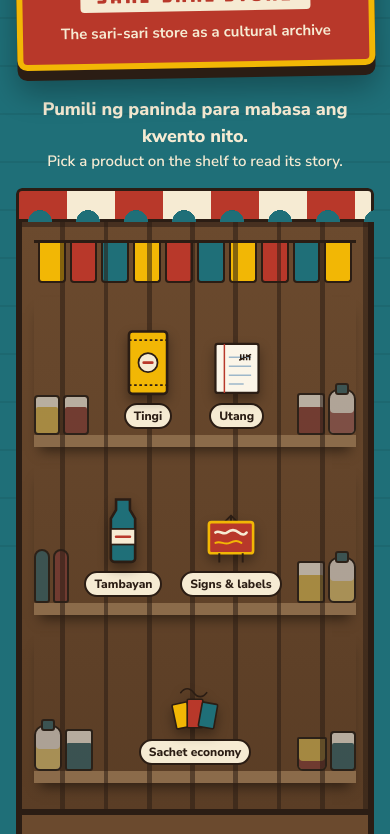
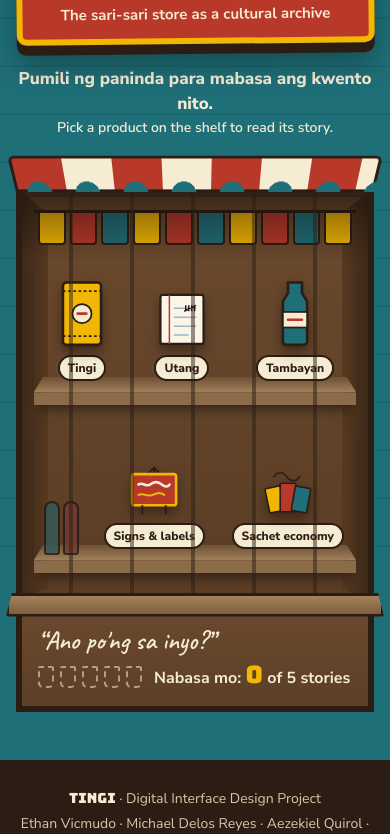
Before and after one commit to delosreyesmichaeljeffrey-stack/interface-project, a plain HTML site: page index.html in a window 390 px wide. Shown: the part 251-1085 px from the top of the page. Drawn offline with Linux system fonts and the light colour scheme.

Commit message:
Rework homepage layout and add perspective to the storefront
- The sign is now a wide signboard bolted above the awning, so the whole storefront reads as one shop front and the shelves start higher
- Products regrouped onto two shelves; all five are visible on the first screen on laptops, tablets and most phones
- Perspective: the awning tilts out toward the viewer, the window has side walls angling back and shade under the awning, each shelf shows its top surface narrowing toward the back wall, and the counter top overhangs the frame
- The rehas grill sits in front of the goods and casts soft shadows on them; on desktop it drifts slightly against the shelves as the pointer moves (off with reduced motion)
- Cardboard sign moved so it no longer covers a product; fewer grill bars and stock on phones so labels stay readable

```diff
--- a/assets/css/style.css
+++ b/assets/css/style.css
@@ -111,61 +111,76 @@ body::before {
 .storefront {
   max-width: 1040px;
   margin: 0 auto;
-  padding: clamp(24px, 5vw, 48px) clamp(16px, 4vw, 32px) 0;
+  padding: clamp(20px, 3.5vw, 36px) clamp(16px, 4vw, 32px) 0;
 }
 
-/* Hand-painted store sign: the page's main point of emphasis.
+/* Hand-painted signboard mounted above the awning, as wide as the storefront.
    The hard bottom edge is the thickness of the plywood board. */
 .sign {
+  position: relative;
+  display: flex; align-items: center; justify-content: center; gap: 8px clamp(20px, 4vw, 40px);
+  flex-wrap: wrap;
   margin: 0 auto;
-  width: min(640px, 100%);
-  padding: clamp(18px, 3.5vw, 26px) 24px clamp(18px, 3.5vw, 26px);
+  padding: clamp(12px, 2vw, 18px) clamp(20px, 4vw, 44px);
   background: var(--karatula);
   border: 6px solid var(--sachet);
   border-radius: 10px;
   box-shadow: 0 10px 0 var(--kahoy), 0 22px 30px rgba(0, 0, 0, 0.3);
   text-align: center;
-  transform: rotate(-1deg);
+  transform: rotate(-0.6deg);
 }
+/* the two bolts holding the board to the wall */
+.sign::before, .sign::after {
+  content: ""; position: absolute; top: 50%;
+  width: 12px; height: 12px; margin-top: -6px; border-radius: 50%;
+  background: var(--muted-light); border: 2px solid var(--kahoy);
+}
+.sign::before { left: 12px; }
+.sign::after { right: 12px; }
 .sign-name {
   margin: 0;
   font-family: var(--font-sign); font-weight: 400; color: var(--papel);
-  font-size: clamp(60px, 13vw, 108px); line-height: 1;
+  font-size: clamp(56px, 9vw, 92px); line-height: 1;
   text-shadow: 4px 4px 0 var(--kahoy);
 }
+.sign-side { display: flex; flex-direction: column; align-items: center; gap: 8px; }
 .sign-band {
   display: inline-block;
-  margin: 10px 0 0;
+  margin: 0;
   padding: 2px 16px;
   background: var(--papel); color: var(--karatula);
   border-radius: 4px;
   font-family: var(--font-sign);
-  font-size: clamp(16px, 2.8vw, 22px); letter-spacing: 3px;
+  font-size: clamp(16px, 2.4vw, 22px); letter-spacing: 3px;
 }
 .sign-sub {
-  margin: 10px 0 0;
+  margin: 0;
   font-weight: 700; color: var(--papel);
-  font-size: clamp(15px, 2.4vw, 18px);
+  font-size: clamp(15px, 2vw, 18px);
 }
 
 /* The one instruction, placed where the eye lands before the shelves */
 .shelf-hint {
-  margin: 28px auto 16px;
-  max-width: 34rem;
+  margin: 22px auto 14px;
+  max-width: 40rem;
   text-align: center; color: var(--papel);
 }
 .shelf-hint span { display: block; }
-.shelf-hint span:first-child { font-weight: 800; font-size: 18px; }
-.shelf-hint-en { font-weight: 600; font-size: 15px; }
+.shelf-hint span:first-child { font-weight: 800; font-size: 17px; }
+.shelf-hint-en { font-weight: 600; font-size: 14px; }
 
-/* Striped tarpaulin awning above the window */
+/* Striped tarpaulin awning: tilted out toward the viewer, so its front
+   edge reads closer (and wider) than where it meets the wall */
 .awning {
-  height: 34px;
+  position: relative; z-index: 1;
+  height: 40px;
   background: repeating-linear-gradient(90deg, var(--karatula) 0 48px, var(--papel) 48px 96px);
   border: 3px solid var(--kahoy);
   border-radius: 6px 6px 0 0;
-  -webkit-mask: radial-gradient(circle 12px at 24px 34px, transparent 98%, #000) 0 0 / 48px 100% repeat-x;
-          mask: radial-gradient(circle 12px at 24px 34px, transparent 98%, #000) 0 0 / 48px 100% repeat-x;
+  transform: perspective(420px) rotateX(-30deg);
+  transform-origin: 50% 100%;
+  -webkit-mask: radial-gradient(circle 12px at 24px 40px, transparent 98%, #000) 0 0 / 48px 100% repeat-x;
+          mask: radial-gradient(circle 12px at 24px 40px, transparent 98%, #000) 0 0 / 48px 100% repeat-x;
 }
 
 /* The store window, looked into through the rehas */
@@ -183,12 +198,12 @@ body::before {
 
 .sachet-strip {
   display: flex; justify-content: space-between; gap: 4px;
-  padding: 0 4px 14px;
+  padding: 0 4px 10px;
   border-top: 3px solid var(--kahoy);
 }
 .sachet-strip span {
   flex: 1;
-  height: 40px; max-width: 30px;
+  height: 32px; max-width: 30px;
   background: var(--sachet);
   border: 2px solid var(--kahoy);
   border-top: 0;
@@ -206,7 +221,7 @@ body::before {
 .sachet-strip span:nth-child(3n) { background: var(--pintura); }
 
 .cardboard-sign {
-  position: absolute; right: clamp(12px, 4vw, 40px); top: 70px; z-index: 3;
+  position: absolute; right: clamp(12px, 4vw, 40px); top: calc(50% + 4px); z-index: 4;
   padding: 6px 12px;
   background: #D9B98A; color: var(--kahoy);
   border: 2px solid var(--plywood);
@@ -217,14 +232,26 @@ body::before {
 }
 
 .shelf {
+  position: relative;
   display: flex; align-items: flex-end; justify-content: space-between;
   gap: clamp(4px, 1.4vw, 14px);
-  min-height: 168px;
-  padding: 18px clamp(4px, 2vw, 18px) 0;
+  min-height: 146px;
+  padding: 14px clamp(4px, 2vw, 18px) 6px;
   border-bottom: 12px solid var(--plywood);
   box-shadow: 0 10px 12px -6px rgba(0, 0, 0, 0.5);
   margin-bottom: 18px;
+  transform: translate(calc(var(--px, 0) * -2px), calc(var(--py, 0) * -1px));
+  transition: transform 300ms var(--ease-out);
 }
+/* the shelf's top surface, seen from slightly above: wide at the front edge,
+   narrower where it meets the back wall (lines converge = perspective) */
+.shelf::before {
+  content: ""; position: absolute; left: 0; right: 0; bottom: 0; z-index: 0;
+  height: 16px;
+  background: linear-gradient(#6E5034, #A3825C);
+  clip-path: polygon(0 100%, 100% 100%, 97% 0, 3% 0);
+}
+.shelf > * { position: relative; z-index: 1; }
 
 /* Products that open a story */
 .product {
@@ -237,7 +264,7 @@ body::before {
   transition: transform 220ms var(--ease-out), background-color 220ms var(--ease-out);
 }
 .product svg {
-  width: clamp(60px, 10vw, 100px); height: auto; display: block;
+  width: clamp(60px, 8vw, 86px); height: auto; display: block;
   filter: drop-shadow(0 6px 6px rgba(0, 0, 0, 0.35));
 }
 .product .tag {
@@ -323,21 +350,61 @@ body::before {
 
 /* The rehas: grill bars drawn over the shelves */
 .rehas {
-  position: absolute; inset: 0; z-index: 1;
+  position: absolute; inset: 0 -10px; z-index: 3;
   pointer-events: none;
   background:
-    repeating-linear-gradient(90deg, transparent 0 calc(12.5% - 5px), rgba(43, 29, 20, 0.55) calc(12.5% - 5px) 12.5%);
-  border-top: 5px solid rgba(43, 29, 20, 0.55);
+    repeating-linear-gradient(90deg, transparent 0 calc(12.5% - 5px), rgba(43, 29, 20, 0.6) calc(12.5% - 5px) 12.5%);
+  border-top: 5px solid rgba(43, 29, 20, 0.6);
+  transform: translate(calc(var(--px, 0) * 7px), calc(var(--py, 0) * 3px));
+  transition: transform 300ms var(--ease-out);
 }
+/* the grill's shadow falls a little to the side, on the goods behind it */
+.rehas::before {
+  content: ""; position: absolute; inset: 0;
+  background: repeating-linear-gradient(90deg, transparent 0 calc(12.5% - 6px), rgba(0, 0, 0, 0.16) calc(12.5% - 6px) 12.5%);
+  transform: translateX(11px);
+  filter: blur(2px);
+}
+
+/* Inside the window: the side walls angle back toward the back wall,
+   and the awning shades the top */
+.window-walls {
+  position: absolute; inset: 0; z-index: 0;
+  pointer-events: none;
+}
+.window-walls::before, .window-walls::after {
+  content: ""; position: absolute; top: 0; bottom: 0; width: 26px;
+  background: linear-gradient(90deg, #3E2A1A, #57391F);
+}
+.window-walls::before { left: 0; clip-path: polygon(0 0, 100% 22px, 100% calc(100% - 10px), 0 100%); }
+.window-walls::after {
+  right: 0; background: linear-gradient(270deg, #3E2A1A, #57391F);
+  clip-path: polygon(0 22px, 100% 0, 100% 100%, 0 calc(100% - 10px));
+}
+.window::after {
+  content: ""; position: absolute; left: 0; right: 0; top: 0; height: 70px; z-index: 2;
+  background: linear-gradient(rgba(20, 12, 6, 0.55), transparent);
+  pointer-events: none;
+}
+.sachet-strip { position: relative; }
+.sachet-strip, .shelf { z-index: 1; }
 
 /* Counter where the tindera greets you and keeps your listahan */
 .counter {
+  position: relative;
   display: flex; align-items: baseline; justify-content: space-between;
   gap: 8px 24px; flex-wrap: wrap;
-  padding: 16px clamp(16px, 3vw, 28px);
-  background: var(--counter);
+  padding: 22px clamp(16px, 3vw, 28px) 16px;
+  background: linear-gradient(var(--counter), #5C3F27);
   border: 6px solid var(--kahoy); border-top: 0;
   color: var(--papel);
+}
+/* the counter top, seen from above, sticks out past the window frame */
+.counter::before {
+  content: ""; position: absolute; left: -16px; right: -16px; top: -12px; height: 18px;
+  background: linear-gradient(#A3825C, #7E5E3D);
+  border: 3px solid var(--kahoy); border-radius: 3px;
+  clip-path: polygon(1.6% 0, 98.4% 0, 100% 100%, 0 100%);
 }
 .greeting { margin: 0; font-family: var(--font-hand); font-size: clamp(26px, 4.5vw, 36px); line-height: 1.1; }
 .progress { display: flex; align-items: center; gap: 12px; margin: 0; font-weight: 700; font-size: 16px; }
@@ -1071,6 +1138,7 @@ html.vt-prev::view-transition-new(story-page) { animation: wipe-new-prev 440ms c
   @view-transition { navigation: none; }
   ::view-transition-group(*), ::view-transition-old(*), ::view-transition-new(*) { animation: none !important; }
   .shutter-run .shutter { display: none; }
+  .rehas, .shelf { transform: none; transition: none; }
   .sachet-strip span:hover, .member:hover { animation: none; }
   .page-sign--hanging { animation: none; transform: rotate(-1deg); }
   .tokens i { transition: none; }
@@ -1088,6 +1156,10 @@ html.vt-prev::view-transition-new(story-page) { animation: wipe-new-prev 440ms c
 
 @media (max-width: 560px) {
   .cardboard-sign, .filler--wide, .stock--wide { display: none; }
+  .shelf .stock:not(:first-child) { display: none; }
+  .shelf { justify-content: space-around; }
+  .rehas { background: repeating-linear-gradient(90deg, transparent 0 calc(16.66% - 4px), rgba(43, 29, 20, 0.5) calc(16.66% - 4px) 16.66%); }
+  .rehas::before { display: none; }
   .sachet-strip span:nth-child(n+11) { display: none; }
   .shelf { min-height: 150px; }
   .price-row { grid-template-columns: 1fr; }
@@ -1119,6 +1191,7 @@ html.vt-prev::view-transition-new(story-page) { animation: wipe-new-prev 440ms c
 }
 
 @media (max-width: 420px) {
+  .shelf--three .stock { display: none; }
   .shelf { gap: 2px; padding-left: 0; padding-right: 0; }
   .product { padding: 6px 2px; }
   .product svg { width: 52px; }
--- a/assets/js/main.js
+++ b/assets/js/main.js
@@ -104,6 +104,34 @@ if (root.classList.contains('shutter-run')) {
   });
 }
 try { sessionStorage.setItem('tingi-opened', 'yes'); } catch (error) { /* ignore */ }
+
+/* ---------- Depth: the grill drifts a little as the pointer moves ---------- */
+
+// Things closer to you move more than things further away. The rehas (front)
+// moves most, the shelves (behind it) a little the other way.
+const storeWindow = document.querySelector('.window');
+if (window.matchMedia('(hover: hover) and (pointer: fine)').matches) {
+  let frame = 0;
+  let x = 0;
+  let y = 0;
+  const apply = () => {
+    frame = 0;
+    storeWindow.style.setProperty('--px', x.toFixed(3));
+    storeWindow.style.setProperty('--py', y.toFixed(3));
+  };
+  storeWindow.addEventListener('pointermove', (event) => {
+    if (reduceMotion.matches) return;
+    const box = storeWindow.getBoundingClientRect();
+    x = ((event.clientX - box.left) / box.width - 0.5) * 2;
+    y = ((event.clientY - box.top) / box.height - 0.5) * 2;
+    if (!frame) frame = requestAnimationFrame(apply);
+  });
+  storeWindow.addEventListener('pointerleave', () => {
+    x = 0;
+    y = 0;
+    if (!frame) frame = requestAnimationFrame(apply);
+  });
+}
 
 /* ---------- The listahan of read stories ---------- */
 
--- a/index.html
+++ b/index.html
@@ -41,8 +41,10 @@
   <section class="storefront" aria-labelledby="store-name">
     <div class="sign">
       <h1 class="sign-name" id="store-name">Tingi</h1>
-      <p class="sign-band" lang="fil">Sari-sari store</p>
-      <p class="sign-sub">The sari-sari store as a cultural archive</p>
+      <div class="sign-side">
+        <p class="sign-band" lang="fil">Sari-sari store</p>
+        <p class="sign-sub">The sari-sari store as a cultural archive</p>
+      </div>
     </div>
 
     <p class="shelf-hint">
@@ -54,6 +56,7 @@
 
     <div class="window" id="shelves">
       <h2 class="visually-hidden">Shelves: pick a product to read its story</h2>
+      <div class="window-walls" aria-hidden="true"></div>
 
       <div class="sachet-strip" aria-hidden="true">
         <span></span><span></span><span></span><span></span><span></span><span></span><span></span><span></span><span></span><span></span><span></span><span></span><span></span><span></span><span></span><span></span>
@@ -61,7 +64,7 @@
 
       <div class="cardboard-sign" aria-hidden="true" lang="fil">Bawal ang utang,<br>bukas pwede.</div>
 
-      <div class="shelf">
+      <div class="shelf shelf--three">
         <span class="stock" aria-hidden="true"><span class="filler can" aria-hidden="true"></span><span class="filler can can--red" aria-hidden="true"></span><span class="filler jar filler--wide" aria-hidden="true"></span></span>
         <button class="product" data-story="tingi" aria-haspopup="dialog">
           <svg viewBox="0 0 60 80" aria-hidden="true"><rect x="8" y="4" width="44" height="72" rx="4" fill="#F2B705" stroke="#2B1D14" stroke-width="3"/><path d="M8 14h44M8 66h44" stroke="#2B1D14" stroke-width="2" stroke-dasharray="3 3"/><circle cx="30" cy="40" r="11" fill="#F6EBD3" stroke="#2B1D14" stroke-width="2"/><path d="M25 40h10" stroke="#B8382A" stroke-width="3" stroke-linecap="round"/></svg>
@@ -77,30 +80,25 @@
           <span class="visually-hidden read-label"></span>
         </button>
         <span class="stock" aria-hidden="true"><span class="filler box" aria-hidden="true"></span><span class="filler jar jar--red" aria-hidden="true"></span><span class="filler can filler--wide" aria-hidden="true"></span></span>
-        <span class="stock stock--wide" aria-hidden="true"><span class="filler bottle" aria-hidden="true"></span><span class="filler bottle bottle--red" aria-hidden="true"></span><span class="filler can can--red filler--wide" aria-hidden="true"></span></span>
-      </div>
-
-      <div class="shelf">
-        <span class="stock" aria-hidden="true"><span class="filler bottle" aria-hidden="true"></span><span class="filler bottle bottle--red" aria-hidden="true"></span><span class="filler bottle bottle--yellow filler--wide" aria-hidden="true"></span></span>
         <button class="product" data-story="tambayan" aria-haspopup="dialog">
           <svg viewBox="0 0 60 80" aria-hidden="true"><path d="M22 4h16v12l6 10v46a4 4 0 0 1-4 4H20a4 4 0 0 1-4-4V26l6-10z" fill="#1F6F78" stroke="#2B1D14" stroke-width="3"/><rect x="16" y="38" width="28" height="18" fill="#F6EBD3" stroke="#2B1D14" stroke-width="2"/><path d="M22 47h16" stroke="#B8382A" stroke-width="3" stroke-linecap="round"/></svg>
           <span class="tag">Tambayan</span>
           <span class="stamp" aria-hidden="true">Nabili na</span>
           <span class="visually-hidden read-label"></span>
         </button>
-        <span class="stock stock--wide" aria-hidden="true"><span class="filler jar jar--red" aria-hidden="true"></span><span class="filler pack pack--teal" aria-hidden="true"></span><span class="filler can filler--wide" aria-hidden="true"></span></span>
+        <span class="stock stock--wide" aria-hidden="true"><span class="filler bottle" aria-hidden="true"></span><span class="filler bottle bottle--red" aria-hidden="true"></span><span class="filler can can--red filler--wide" aria-hidden="true"></span></span>
+      </div>
+
+      <div class="shelf">
+        <span class="stock" aria-hidden="true"><span class="filler bottle" aria-hidden="true"></span><span class="filler bottle bottle--red" aria-hidden="true"></span><span class="filler bottle bottle--yellow filler--wide" aria-hidden="true"></span></span>
         <button class="product" data-story="signs" aria-haspopup="dialog">
           <svg viewBox="0 0 80 80" aria-hidden="true"><path d="M40 4v10M30 14l10-10 10 10" fill="none" stroke="#2B1D14" stroke-width="3" stroke-linecap="round" stroke-linejoin="round"/><rect x="6" y="14" width="68" height="48" rx="4" fill="#B8382A" stroke="#F2B705" stroke-width="4"/><path d="M16 30c6-5 12 5 18 0s12-5 18 0 10 3 12 0" fill="none" stroke="#F6EBD3" stroke-width="4" stroke-linecap="round"/><path d="M16 46c8-4 14 4 22 0s12-4 18 0" fill="none" stroke="#F2B705" stroke-width="3" stroke-linecap="round"/><path d="M22 62v14M58 62v14" stroke="#2B1D14" stroke-width="3"/></svg>
           <span class="tag">Signs &amp; labels</span>
           <span class="stamp" aria-hidden="true">Nabili na</span>
           <span class="visually-hidden read-label"></span>
         </button>
-        <span class="stock" aria-hidden="true"><span class="filler box box--yellow" aria-hidden="true"></span><span class="filler jar" aria-hidden="true"></span><span class="filler can can--red filler--wide" aria-hidden="true"></span></span>
-      </div>
-
-      <div class="shelf">
+        <span class="stock stock--wide" aria-hidden="true"><span class="filler jar jar--red" aria-hidden="true"></span><span class="filler pack pack--teal" aria-hidden="true"></span><span class="filler can filler--wide" aria-hidden="true"></span></span>
         <span class="stock" aria-hidden="true"><span class="filler jar" aria-hidden="true"></span><span class="filler box box--teal" aria-hidden="true"></span><span class="filler can can--red filler--wide" aria-hidden="true"></span></span>
-        <span class="stock stock--wide" aria-hidden="true"><span class="filler bottle" aria-hidden="true"></span><span class="filler bottle bottle--yellow" aria-hidden="true"></span><span class="filler jar jar--red filler--wide" aria-hidden="true"></span></span>
         <button class="product" data-story="sachet" aria-haspopup="dialog">
           <svg viewBox="0 0 80 80" aria-hidden="true"><g stroke="#2B1D14" stroke-width="2.5"><rect x="8" y="34" width="24" height="38" rx="2" fill="#F2B705" transform="rotate(-12 20 53)"/><rect x="28" y="28" width="24" height="44" rx="2" fill="#B8382A"/><rect x="48" y="34" width="24" height="38" rx="2" fill="#1F6F78" transform="rotate(10 60 53)"/></g><path d="M18 18c6-8 14-8 20 0s14 8 20 0" fill="none" stroke="#2B1D14" stroke-width="2.5" stroke-linecap="round"/></svg>
           <span class="tag">Sachet economy</span>
```
